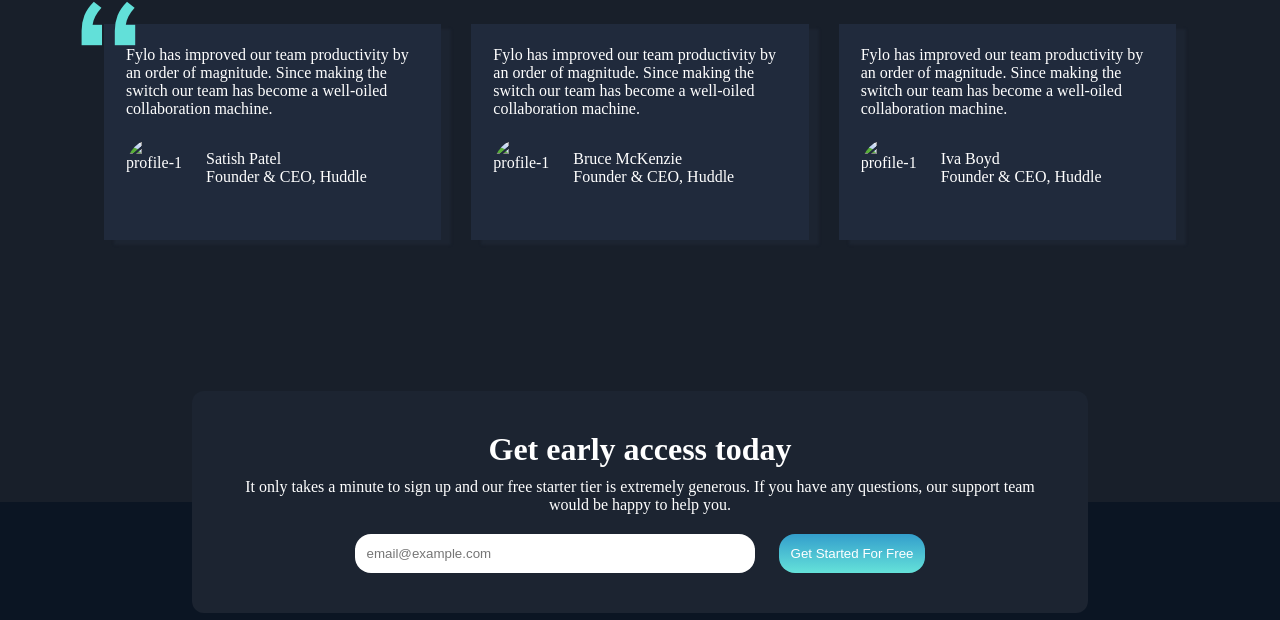
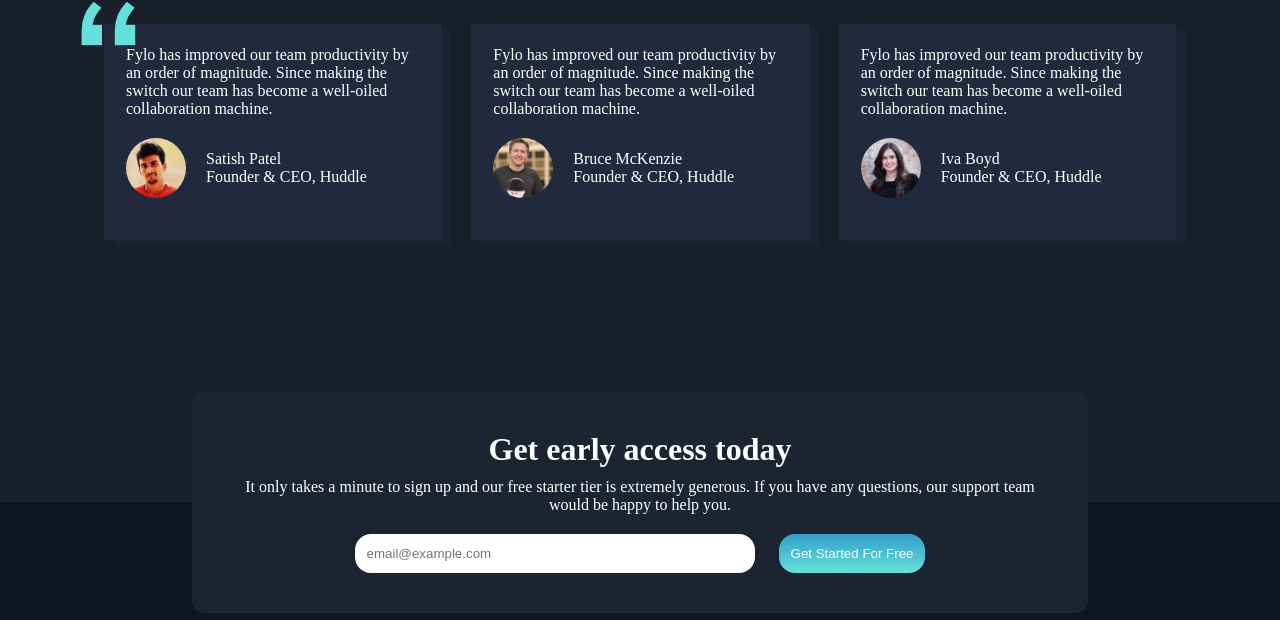
Before and after one commit to bs-ismahane/flyo, a plain HTML site: page index.html in a window 1280 px wide. Shown: the part 2247-2867 px from the top of the page. Drawn offline with Linux system fonts and the light colour scheme; the site is published under a folder, as on GitHub Pages, so addresses that start at the root find nothing.

Commit message:
Add files via upload

```diff
--- a/index.html
+++ b/index.html
@@ -78,7 +78,7 @@
                     <p>Fylo has improved our team productivity by an order of magnitude. Since making the switch our team has
                         become a well-oiled collaboration machine.</p>
                     <div class="info">
-                        <img src="/images/profile-1.jpg" alt="profile-1">
+                        <img src="./images/profile-1.jpg" alt="profile-1">
                         <p>Satish Patel<br>Founder & CEO, Huddle</p>
                     </div>
                 </div>
@@ -86,7 +86,7 @@
                     <p>Fylo has improved our team productivity by an order of magnitude. Since making the switch our team has
                         become a well-oiled collaboration machine.</p>
                     <div class="info">
-                        <img src="/images/profile-2.jpg" alt="profile-1">
+                        <img src="./images/profile-2.jpg" alt="profile-1">
                         <p>Bruce McKenzie<br>Founder & CEO, Huddle</p>
                     </div>
                 </div>
@@ -94,7 +94,7 @@
                     <p>Fylo has improved our team productivity by an order of magnitude. Since making the switch our team has
                         become a well-oiled collaboration machine.</p>
                     <div class="info">
-                        <img src="/images/profile-3.jpg" alt="profile-1">
+                        <img src="./images/profile-3.jpg" alt="profile-1">
                         <p>Iva Boyd<br>Founder & CEO, Huddle</p>
                     </div>
                 </div>
```
